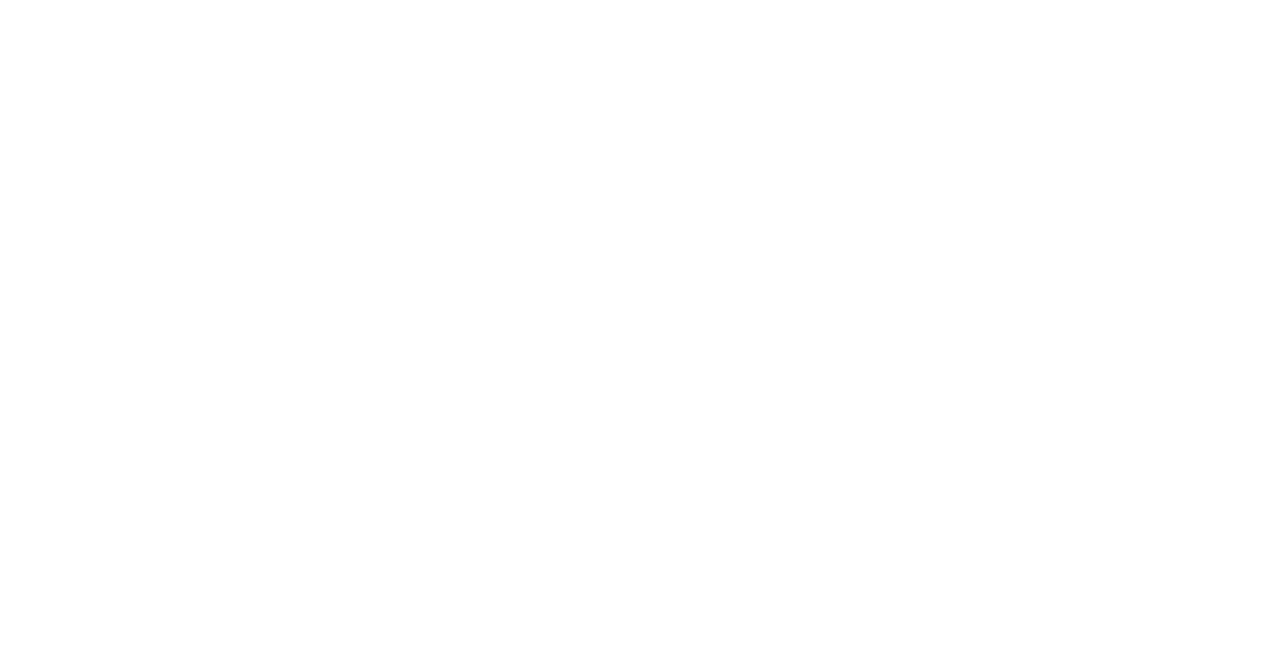
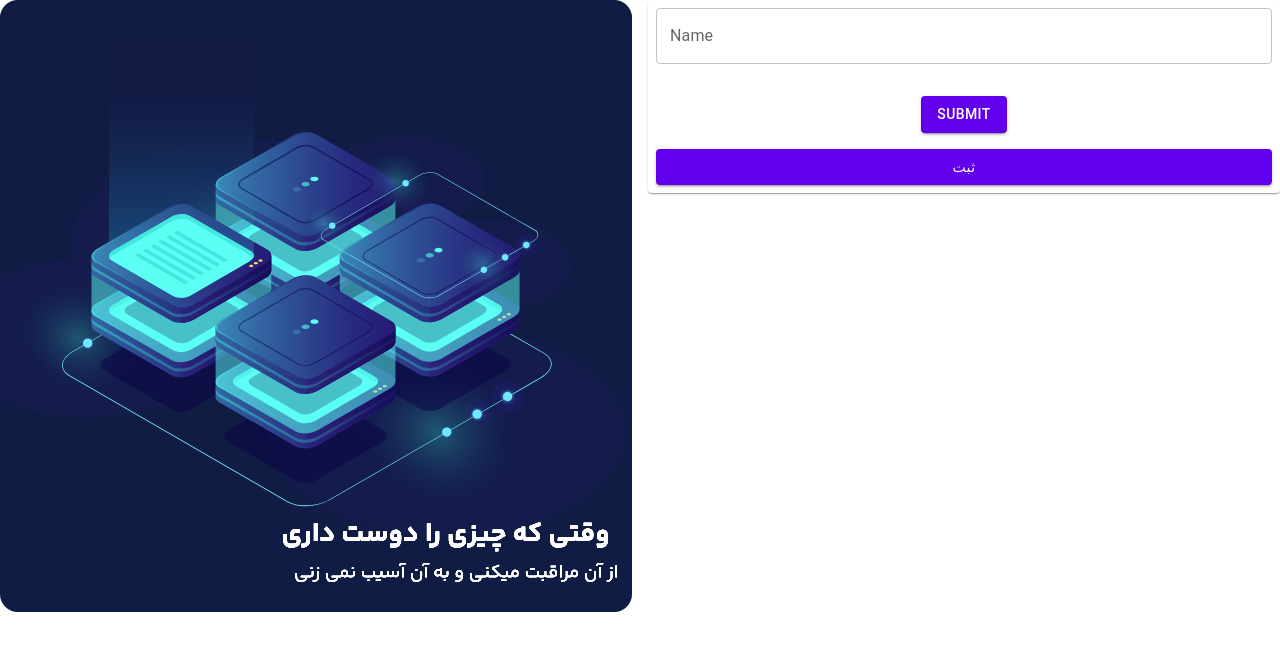
Before and after one commit to mohammadrezagohari/monitorban-dashboard, a React (Create React App) app: page / in a window 1280 px wide. Before the commit this address had no page. Shown: the top 650 px of the page. Built offline with nearby package versions, Linux system fonts and the light colour scheme.

Commit message:
added component form managment and change home login page

```diff
--- a/package.json
+++ b/package.json
@@ -10,6 +10,7 @@
     "cra-template-typescript": "1.2.0",
     "react": "^19.0.0",
     "react-dom": "^19.0.0",
+    "react-hook-form": "^7.54.2",
     "react-redux": "^9.2.0",
     "react-router-dom": "^7.1.1",
     "react-scripts": "^5.0.1",
--- a/src/presentation/App.tsx
+++ b/src/presentation/App.tsx
@@ -8,6 +8,7 @@
 
 export default function App() {
     return (
+        <div dir='rtl'>
             <Router>
                 <Routes>
                     {routes.map((route, index) => (
@@ -24,6 +25,7 @@
                     ))}
                 </Routes>
             </Router>
+        </div>
     );
 }
 
--- /dev/null
+++ b/src/presentation/components/common/form/IFormValues.ts
@@ -0,0 +1,3 @@
+export interface IFormValues {
+    [key: string]: any;
+}
--- /dev/null
+++ b/src/presentation/components/common/form/index.tsx
@@ -0,0 +1,23 @@
+import React from 'react';
+import { useForm } from 'react-hook-form';
+import { Button, Box } from '@mui/material';
+import { IBaseFormProps } from './type';
+import { IFormValues } from './IFormValues';
+
+
+const BaseForm: React.FC<IBaseFormProps> = ({ onSubmit, defaultValues, children }) => {
+  const { register, handleSubmit } = useForm<IFormValues>({ defaultValues });
+
+  return (
+    <Box component="form" onSubmit={handleSubmit(onSubmit)} sx={{ display: 'flex', flexDirection: 'column', gap: 2 }}>
+      {React.Children.map(children, (child) => {
+        return React.cloneElement(child as React.ReactElement<any>, {
+          register,
+        });
+      })}
+      <Button variant="contained" type="submit">ثبت</Button>
+    </Box>
+  );
+};
+
+export default BaseForm;
--- /dev/null
+++ b/src/presentation/components/common/form/type.ts
@@ -0,0 +1,8 @@
+import { SubmitHandler } from "react-hook-form";
+import { IFormValues } from "./IFormValues";
+
+export interface IBaseFormProps {
+  onSubmit: SubmitHandler<IFormValues>;
+  defaultValues?: IFormValues;
+  children: React.ReactNode;
+}
--- a/src/presentation/feature/auth/login/components/index.tsx
+++ b/src/presentation/feature/auth/login/components/index.tsx
@@ -46,7 +46,6 @@
     console.log('Username:', username);
     console.log('Password:', password);
   };
-
   return (
     <Container maxWidth="xs">
       <Box
--- a/src/presentation/pages/HomePage.tsx
+++ b/src/presentation/pages/HomePage.tsx
@@ -1,13 +1,44 @@
-// src/pages/HomePage.tsx
 import React from 'react';
-import { Typography, Container } from '@mui/material';
+import { Avatar, Button, Container, Paper, styled } from '@mui/material';
+import BaseForm from '../components/common/form';
+import { TextField } from '@mui/material';
+import Box from '@mui/material/Box';
+import Grid from '@mui/material/Grid2';
 
 const HomePage: React.FC = () => {
-  return (
-    <Container>
-      <Typography variant="h4">خوش آمدید به صفحه اصلی!</Typography>
-    </Container>
-  );
+    const onSubmit = (data: any) => {
+        console.log(data);
+    };
+
+    const Item = styled(Paper)(({ theme }) => ({
+        backgroundColor: '#fff',
+        ...theme.typography.body2,
+        padding: theme.spacing(1),
+        textAlign: 'center',
+        color: theme.palette.text.secondary,
+        ...theme.applyStyles('dark', {
+            backgroundColor: '#1A2027',
+        }),
+    }));
+
+
+    return (
+        <Grid container spacing={2}>
+            <Grid size={{ xs: 12, sm: 6 }}>
+                <Item>
+                    <BaseForm onSubmit={onSubmit}>
+                        <TextField label="Name" variant="outlined" fullWidth />
+                        <Box mt={2}>
+                            <Button variant="contained" type="submit">Submit</Button>
+                        </Box>
+                    </BaseForm>
+                </Item>
+            </Grid>
+            <Grid size={{ xs: 12, sm: 6 }} display={{ xs: 'none', sm: 'block' }}>
+                <img style={{ width: "100%" }} className='w-full' alt="login to monitorban" title="login to monitorban" src="./assets/svg/home-page.svg" />
+            </Grid>
+        </Grid>
+    );
 };
 
 export default HomePage;
--- a/src/presentation/pages/auth/Login.tsx
+++ b/src/presentation/pages/auth/Login.tsx
@@ -1,6 +1,7 @@
 // src/pages/LoginPage.tsx
 import React from 'react';
-import Login from '@/presentation/feature/auth/login/components';
+// import Login from '@/presentation/feature/auth/login/components';
+import Login from '../../feature/auth/login/components/index';
 
 export const LoginPage: React.FC = () => {
   return <Login />;
--- a/src/presentation/routes/routes.ts
+++ b/src/presentation/routes/routes.ts
@@ -1,7 +1,8 @@
 // routes.ts
-import {LoginPage} from '../pages/auth/Login';
+import { LoginPage } from '../pages/auth/Login';
 import { RegisterPage } from '../pages/auth/Register';
 import { DashboardPage } from '../pages/dashboard';
+import HomePage from '../pages/HomePage';
 
 export const routes = [
     {
@@ -16,5 +17,10 @@
         path: '/dashboard',
         component: DashboardPage,
         requiresAuth: true,
+    }, {
+        path: '/',
+        component: HomePage,
+        requiresAuth: true,
     },
+
 ];
--- a/src/themes/theme.ts
+++ b/src/themes/theme.ts
@@ -4,7 +4,7 @@
 const theme = createTheme({
     palette: {
         primary: {
-        main: '#6200ee',
+            main: '#6200ee'
         },
         secondary: {
             main: '#dc004e',
```
Also changed, not shown: public/assets/svg/home-page.svg (added), 1 other file (tests, documents, lock files or other folders). Lines whose indentation alone changed are shown as unchanged.
